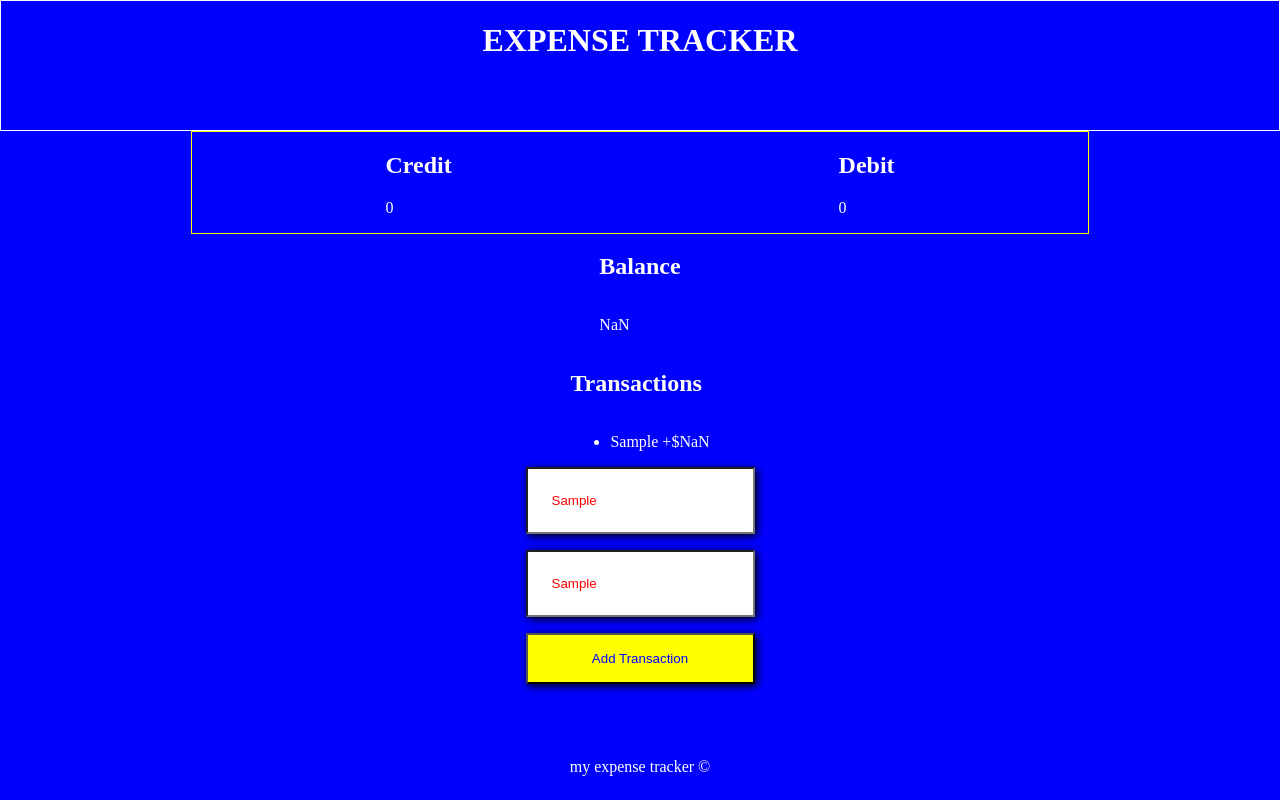
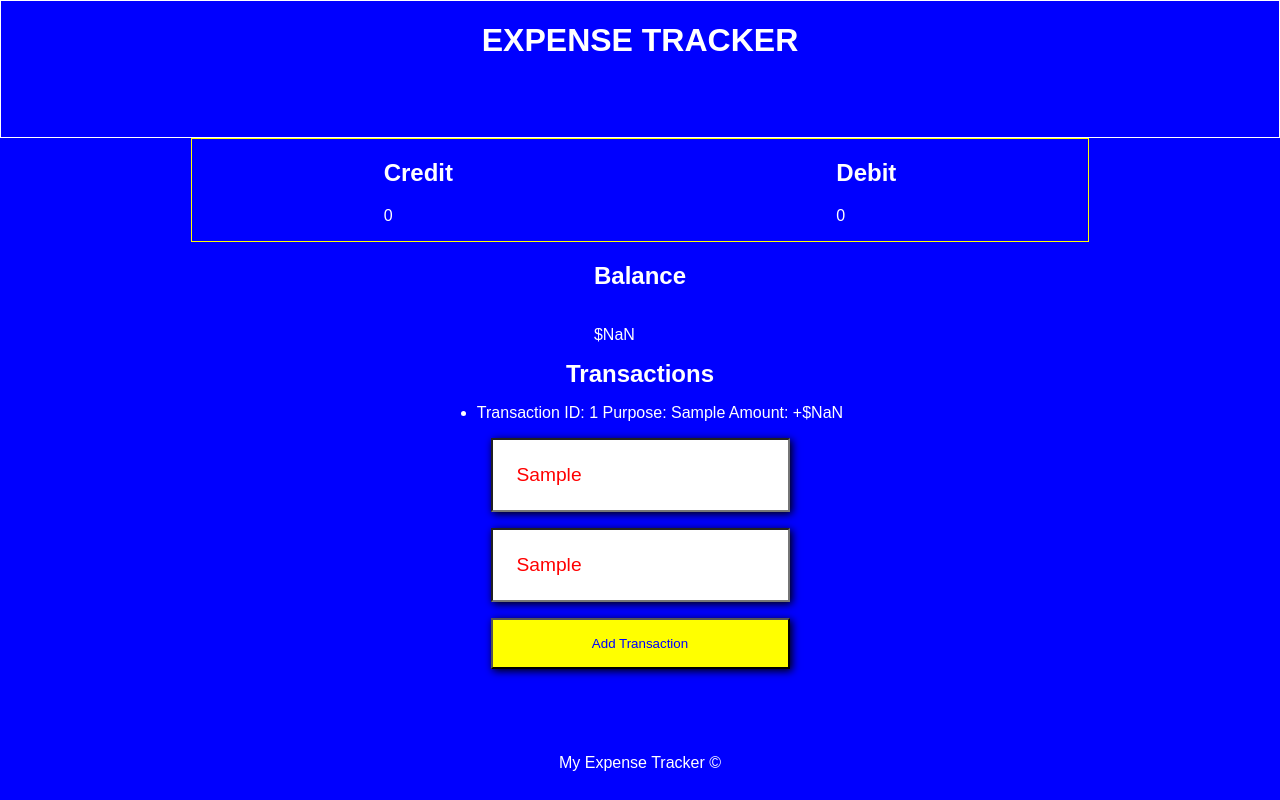
Before and after one commit to Stevepurpose/my-expenses, a plain HTML site: page public/index.html in a window 1280 px wide. Both pictures are taken after typing "Sample", "Sample" into the empty fields and a click on the button "Add Transaction". Drawn offline with Linux system fonts and the light colour scheme.

Commit message:
Added font family, logged transaction Id along amount and purpose

```diff
--- a/public/index.html
+++ b/public/index.html
@@ -32,7 +32,7 @@
 
 
         <section class="transactions">
-            <h1>Transactions</h1>
+            <h1 class="transaction_header">Transactions</h1>
             <ul></ul>
 
         </section>
@@ -48,7 +48,7 @@
     </main>
 
     <footer>
-   my expense tracker &copy;
+   My Expense Tracker &copy;
     </footer>
 </body>
 <script src="script.js"></script>
--- a/public/script.js
+++ b/public/script.js
@@ -8,19 +8,15 @@ let credit_score = document.getElementById("credit")
 let debit_score = document.getElementById("debit")
 let span = document.querySelector("span")
 
-function generate_id(){
-    let count = transactions.length
-    return count
-}
 
-let get_id = generate_id()
-let transactionID = get_id + 1
 
 
 
 myButton.addEventListener("click", setTransactions)
 function setTransactions(){
     let amount_num = parseFloat(cost.value)
+    let count = transactions.length
+    let transactionID = count + 1
 
     let latest_transaction = {
         id: transactionID,
@@ -43,7 +39,7 @@ function display_transctions(){
 
 let my_array = transactions.map((transaction)=>{
 let abs_val = Math.abs(transaction.amount)
-return `${transaction.purpose} +$${abs_val}`
+return `Transaction ID: ${transaction.id}  Purpose: ${transaction.purpose}  Amount: +$${abs_val}`
 })
 
 my_array.forEach((transaction)=>{
@@ -59,7 +55,7 @@ function display_balance(){
     return acc += transaction.amount
  }, 0)
 
-balance_show.innerHTML= balance
+balance_show.innerHTML= "$" + balance
 }
 
 function credit_record(){
--- a/public/style.css
+++ b/public/style.css
@@ -6,7 +6,7 @@ body{
     margin:0;
     background-color: blue;
     color: white;
-
+    font-family: sans-serif ;
 }
 
 header{
@@ -28,8 +28,10 @@ header{
     display: flex;
 }
 
+
+
 .balance{
-display: grid;
+   display: grid;
    margin: auto;
    justify-content: center;
 }
@@ -38,6 +40,11 @@ display: grid;
     display: grid;
     margin: auto;
     justify-content: center;
+
+}
+
+.transaction_header{
+    margin: auto;
 }
 
 .record_transaction{
@@ -51,6 +58,7 @@ input{
     padding: 1.5rem;
     color: red;
     box-shadow: 0.1rem 0.1rem 0.5rem  black;
+    font-size: larger;
 }
 
 
```
